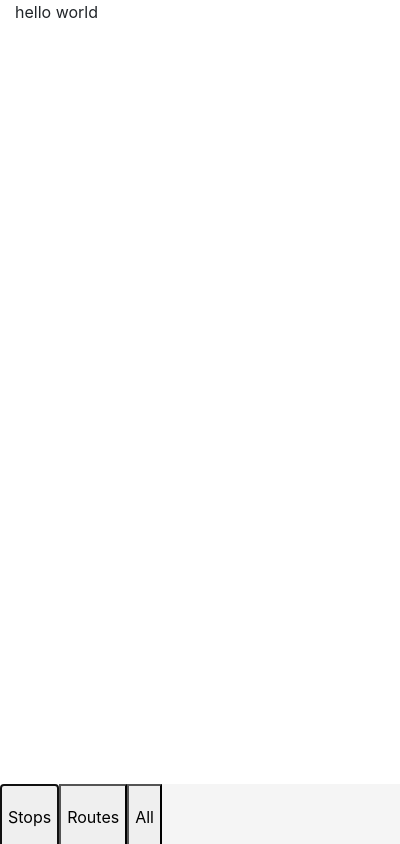
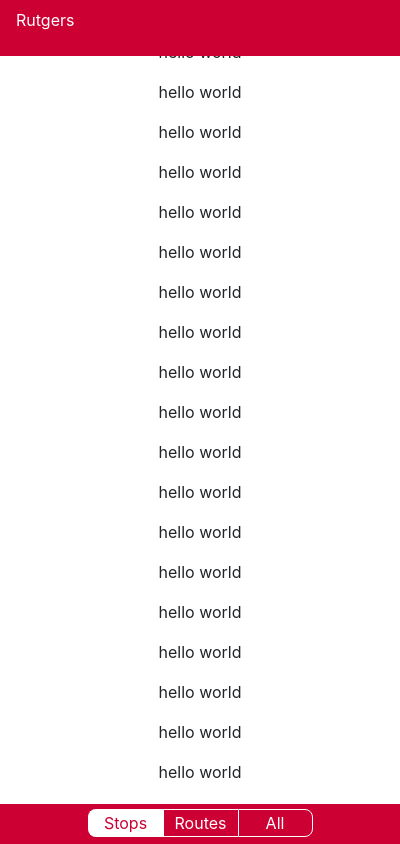
Before and after one commit to andrewleonard1693/rutgers-menu, an Electron app: page src/html/index.html in a window 400 px wide. Both pictures are taken after a click on the button "Stops". Shown: the top 844 px of the page. Drawn offline with nearby package versions, Linux system fonts and the light colour scheme.

Commit message:
added buttons and added transitions

```diff
--- a/main.js
+++ b/main.js
@@ -23,7 +23,7 @@ app.on('ready', () => {
     height: 550,
     show: false,
     frame: false,
-    resizable: false,
+    resizable: true,
   })
 
   // Tell the popup window to load our index.html file
--- a/package.json
+++ b/package.json
@@ -10,6 +10,7 @@
   "license": "MIT",
   "dependencies": {
     "electron": "^3.0.2",
+    "jquery": "^3.3.1",
     "rutgersjs": "^1.0.9"
   },
   "devDependencies": {
--- a/src/css/index.css
+++ b/src/css/index.css
@@ -8,13 +8,72 @@ html {
     min-height: 100%;
   }
   body {
-    margin-bottom: 60px; /* Margin bottom by footer height */
+    margin-bottom: 40px; /* Margin bottom by footer height */
   }
   .footer {
-    position: absolute;
+    position: fixed;
     bottom: 0;
     width: 100%;
-    height: 60px; /* Set the fixed height of the footer here */
-    line-height: 60px; /* Vertically center the text there */
-    background-color: #f5f5f5;
+    height: 40px; /* Set the fixed height of the footer here */
+    background-color:rgb(204, 0, 51);
   }
+  .footer-button {
+
+  }
+
+  .nav-title {
+      color: white;
+  }
+  /* change the color of the title bar */
+  .bg-danger {
+    background-color: rgb(204, 0, 51)!important;
+  }
+
+  /* button {
+      margin: 0 auto;
+      margin-top: auto;
+      margin-bottom: auto;
+      background-color: #cc0033;
+      color: white;
+      border-radius: 10px;
+      border: 1px solid white;
+      float: left;
+  }*/
+
+
+.btn-group button {
+    background-color: rgb(204, 0, 51); /* Green background */
+    border: 1px solid white; /* white border */
+    color: white; /* White text */
+    cursor: pointer; /* Pointer/hand icon */
+    float: left; /* Float the buttons side by side */
+    margin-top: 5px;
+    width: 75px;
+    text-decoration: none;
+}
+.btn-group button:focus {
+    outline:0;
+}
+
+.btn-group button:not(:last-child) {
+    border-right: none; /* Prevent double borders */
+}
+
+/* Clear floats (clearfix hack) */
+.btn-group:after {
+    content: "";
+    clear: both;
+    display: table;
+}
+.activeButton{
+    background-color: white!important;
+    color: #cc0033!important;
+    transition: 0.2s ease-in-out;
+}
+
+#allButton {
+    border-radius: 0px 8px 8px 0px;
+}
+#stopsButton {
+    border-radius: 8px 0px 0px 8px;
+}
--- a/src/html/index.html
+++ b/src/html/index.html
@@ -10,9 +10,75 @@
 </head>
 <body>
 
+  <!-- navigation bar -->
+
+  <nav class="navbar fixed-top bg-danger text-center" id="navbar">
+      <p class="nav-title">Rutgers</p>
+    </nav>
+
   <div class="container-fluid">
     <div class="row">
-      <div class="col-sm-12">
+      <div class="col-sm-12 text-center">
+        <p>hello world</p>
+        <p>hello world</p>
+        <p>hello world</p>
+        <p>hello world</p>
+        <p>hello world</p>
+        <p>hello world</p>
+        <p>hello world</p>
+        <p>hello world</p>
+        <p>hello world</p>
+        <p>hello world</p>
+        <p>hello world</p>
+        <p>hello world</p>
+        <p>hello world</p>
+        <p>hello world</p>
+        <p>hello world</p>
+        <p>hello world</p>
+        <p>hello world</p>
+        <p>hello world</p>
+        <p>hello world</p>
+        <p>hello world</p>
+        <p>hello world</p>
+        <p>hello world</p>
+        <p>hello world</p>
+        <p>hello world</p>
+        <p>hello world</p>
+        <p>hello world</p>
+        <p>hello world</p>
+        <p>hello world</p>
+        <p>hello world</p>
+        <p>hello world</p>
+        <p>hello world</p>
+        <p>hello world</p>
+        <p>hello world</p>
+        <p>hello world</p>
+        <p>hello world</p>
+        <p>hello world</p>
+        <p>hello world</p>
+        <p>hello world</p>
+        <p>hello world</p>
+        <p>hello world</p>
+        <p>hello world</p>
+        <p>hello world</p>
+        <p>hello world</p>
+        <p>hello world</p>
+        <p>hello world</p>
+        <p>hello world</p>
+        <p>hello world</p>
+        <p>hello world</p>
+        <p>hello world</p>
+        <p>hello world</p>
+        <p>hello world</p>
+        <p>hello world</p>
+        <p>hello world</p>
+        <p>hello world</p>
+        <p>hello world</p>
+        <p>hello world</p>
+        <p>hello world</p>
+        <p>hello world</p>
+        <p>hello world</p>
+        <p>hello world</p>
         <p>hello world</p>
       </div>
     </div>
@@ -21,14 +87,12 @@
   <footer class="footer">
     <div class="container-fluid">
       <div class="row">
-        <div class="col-xs-4">
-          <button>Stops</button>
-        </div>
-        <div class="col-xs-4">
-          <button>Routes</button>
-        </div>
-        <div class="col-xs-4">
-          <button>All</button>
+        <div class="col text-center">
+          <div class="btn-group">
+            <button id="stopsButton" class="activeButton">Stops</button>
+            <button id="routesButton">Routes</button>
+            <button id="allButton">All</button>
+          </div>
         </div>
       </div>
     </div>
@@ -37,9 +101,11 @@
 
 
   <!-- bootstrap  -->
-  <script src="https://code.jquery.com/jquery-3.3.1.slim.min.js" integrity="sha384-q8i/X+965DzO0rT7abK41JStQIAqVgRVzpbzo5smXKp4YfRvH+8abtTE1Pi6jizo" crossorigin="anonymous"></script>
 
-<script src="https://cdnjs.cloudflare.com/ajax/libs/popper.js/1.14.3/umd/popper.min.js" integrity="sha384-ZMP7rVo3mIykV+2+9J3UJ46jBk0WLaUAdn689aCwoqbBJiSnjAK/l8WvCWPIPm49" crossorigin="anonymous"></script>
+<script>window.$ = window.jQuery = require('jquery');</script>
+<!-- <script src="https://cdnjs.cloudflare.com/ajax/libs/popper.js/1.14.3/umd/popper.min.js" integrity="sha384-ZMP7rVo3mIykV+2+9J3UJ46jBk0WLaUAdn689aCwoqbBJiSnjAK/l8WvCWPIPm49" crossorigin="anonymous"></script> -->
 <script src="https://stackpath.bootstrapcdn.com/bootstrap/4.1.3/js/bootstrap.min.js" integrity="sha384-ChfqqxuZUCnJSK3+MXmPNIyE6ZbWh2IMqE241rYiqJxyMiZ6OW/JmZQ5stwEULTy" crossorigin="anonymous"></script>
+<script src="../js/index.js"></script>
+
 </body>
 </html>
--- a/src/js/index.js
+++ b/src/js/index.js
@@ -1 +1,23 @@
 console.log('connected')
+
+
+//handle logic for changing active buttons
+$("#stopsButton").click(function(){
+  removeAllActiveStates();
+  $("#stopsButton").addClass("activeButton");
+  console.log('hello')
+})
+$("#routesButton").click(function(){
+  removeAllActiveStates();
+  $("#routesButton").addClass("activeButton");
+})
+$("#allButton").click(function(){
+  removeAllActiveStates();
+  $("#allButton").addClass("activeButton");
+})
+
+function removeAllActiveStates(){
+  $("#stopsButton").removeClass("activeButton")
+  $("#routesButton").removeClass("activeButton")
+  $("#allButton").removeClass("activeButton")
+}
```
Also changed, not shown: 1 other file.
